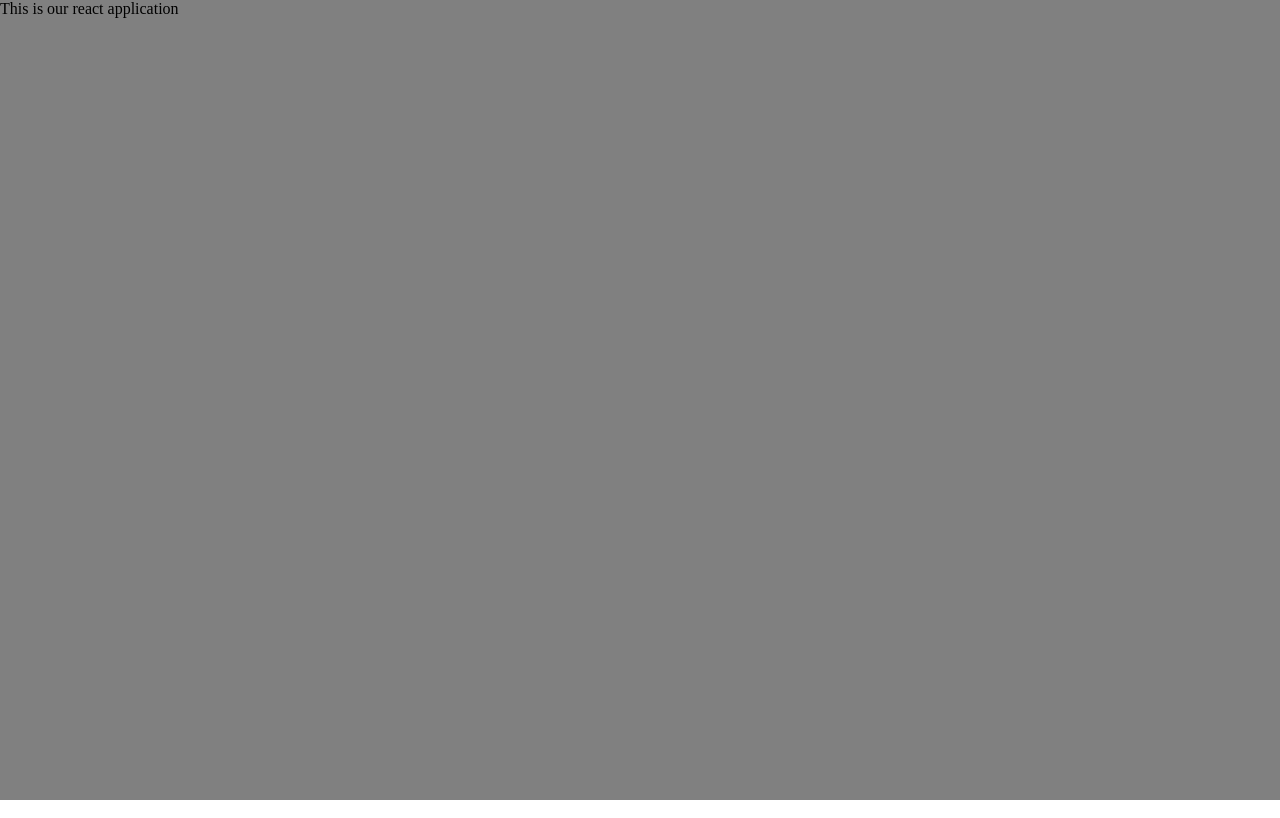
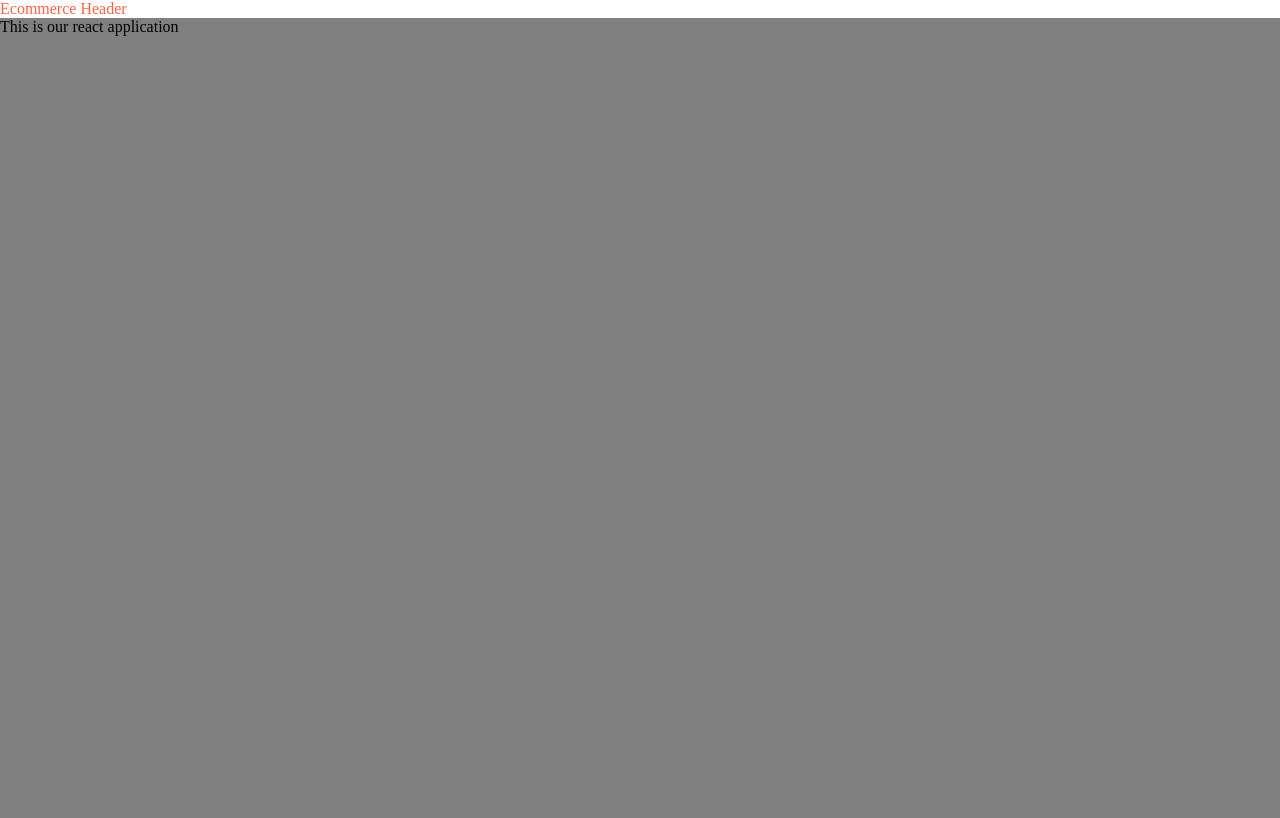
Before and after one commit to turn2river/eCommerce-Application, a React (Vite) app: page / in a window 1280 px wide. Built offline with nearby package versions, Linux system fonts and the light colour scheme.

Commit message:
feat: add folder structure (EC-2)

```diff
--- a/src/App.tsx
+++ b/src/App.tsx
@@ -1,12 +1,16 @@
 import React from 'react'
 import './App.scss'
+import { Header } from './components/Header/Header'
 
 function App() {
 
   return (
-    <div className="app">
+    <>
+      <Header />
+      <div className="app">
       This is our react application
-    </div>
+      </div>
+    </>
   )
 }
 
--- /dev/null
+++ b/src/components/Header/Header.scss
@@ -0,0 +1,3 @@
+.header {
+  color: tomato;
+}
--- /dev/null
+++ b/src/components/Header/Header.tsx
@@ -0,0 +1,9 @@
+import './Header.scss'
+
+export const Header = () => {
+  return (
+    <div className='header'>
+      Ecommerce Header
+    </div>
+  )
+}
```
Also changed, not shown: 2 other files (tests, documents, lock files or other folders).
